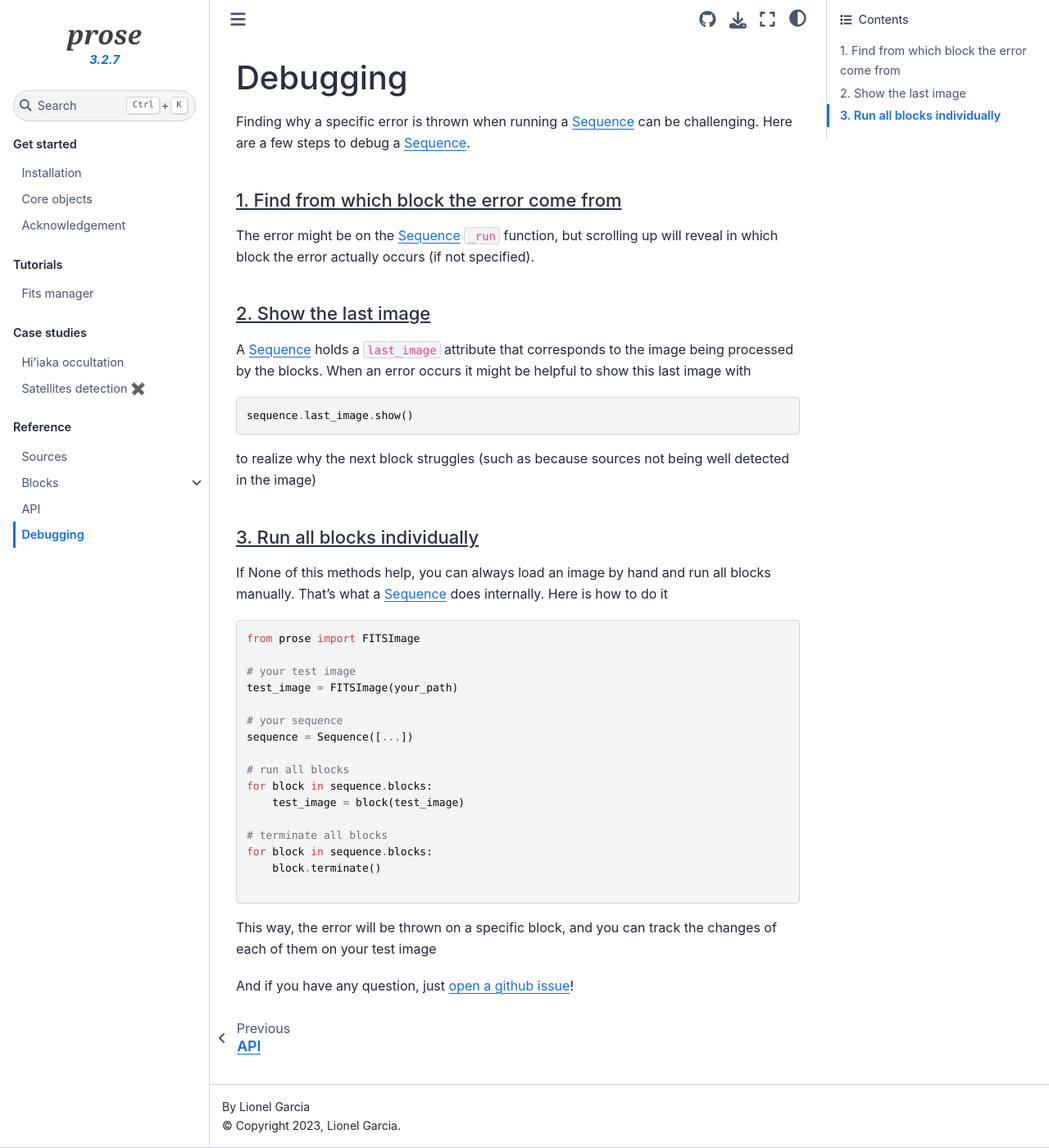
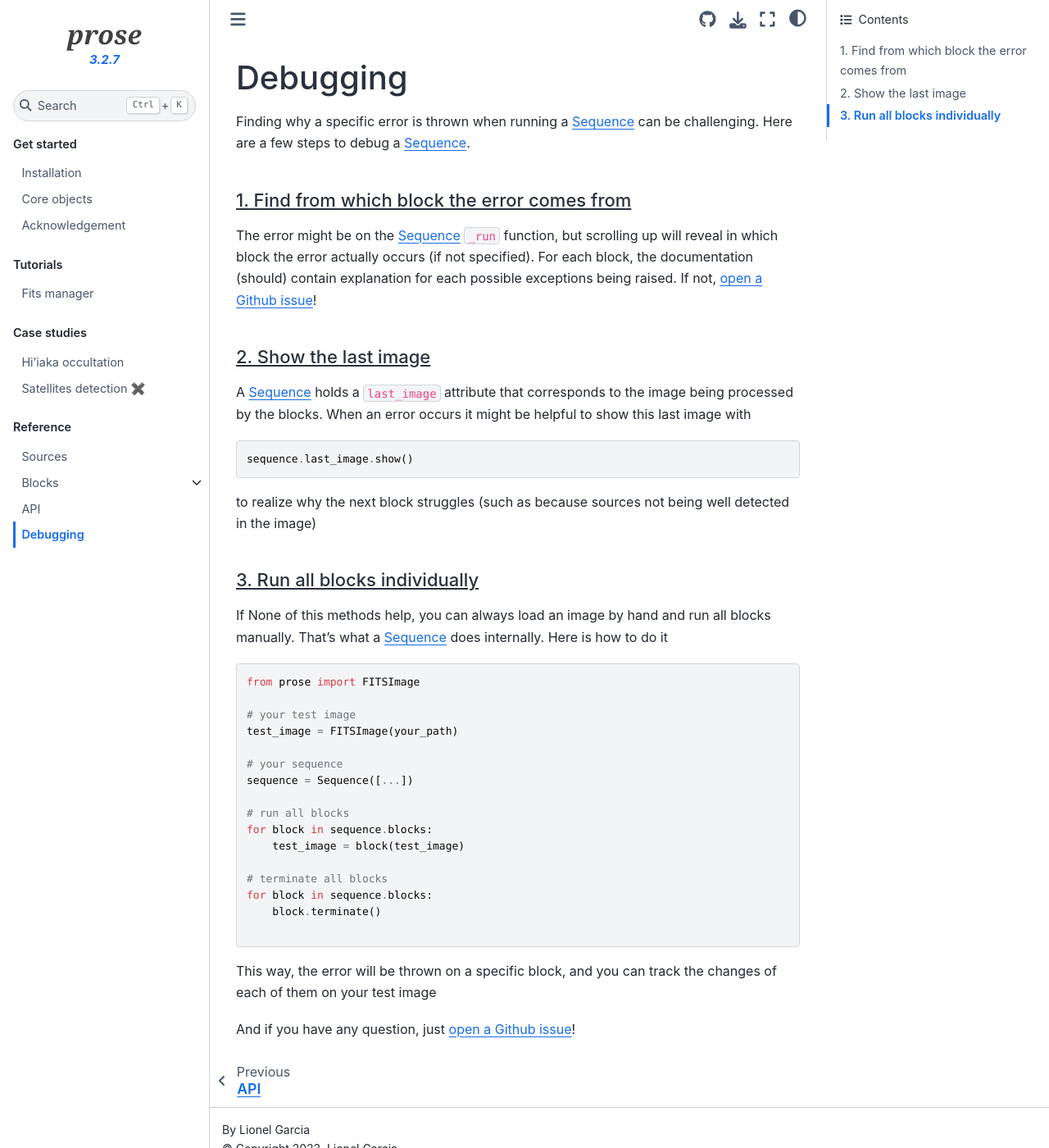
Before and after one commit to lgrcia/prose, a Sphinx documentation site: the page built from docs/md/debug.md, in a window 1280 px wide and 1400 px high. Shown: the whole window at 82% size. Built offline with Sphinx 7.4.7 and the Sphinx Book theme 1.1.4, drawn with Linux system fonts in a browser that asks for light colours; pages that are not in the unit, such as notebooks, are missing from menus.

Commit message:
docs: add some raises docs on blocks

```diff
--- a/docs/md/debug.md
+++ b/docs/md/debug.md
@@ -2,9 +2,9 @@
 
 Finding why a specific error is thrown when running a [Sequence](prose.Sequence) can be challenging. Here are a few steps to debug a [Sequence](prose.Sequence).
 
-## 1. Find from which block the error come from
+## 1. Find from which block the error comes from
 
-The error might be on the [Sequence](prose.Sequence) `_run` function, but scrolling up will reveal in which block the error actually occurs (if not specified).
+The error might be on the [Sequence](prose.Sequence) `_run` function, but scrolling up will reveal in which block the error actually occurs (if not specified). For each block, the documentation (should) contain explanation for each possible exceptions being raised. If not, [open a Github issue](https://github.com/lgrcia/prose/issues/new/choose)!
 
 ## 2. Show the last image
 
@@ -41,4 +41,4 @@ for block in sequence.blocks:
 
 This way, the error will be thrown on a specific block, and you can track the changes of each of them on your test image
 
-And if you have any question, just [open a github issue](https://github.com/lgrcia/prose/issues/new/choose)!
+And if you have any question, just [open a Github issue](https://github.com/lgrcia/prose/issues/new/choose)!
```
Also changed, not shown: 1 other file.
